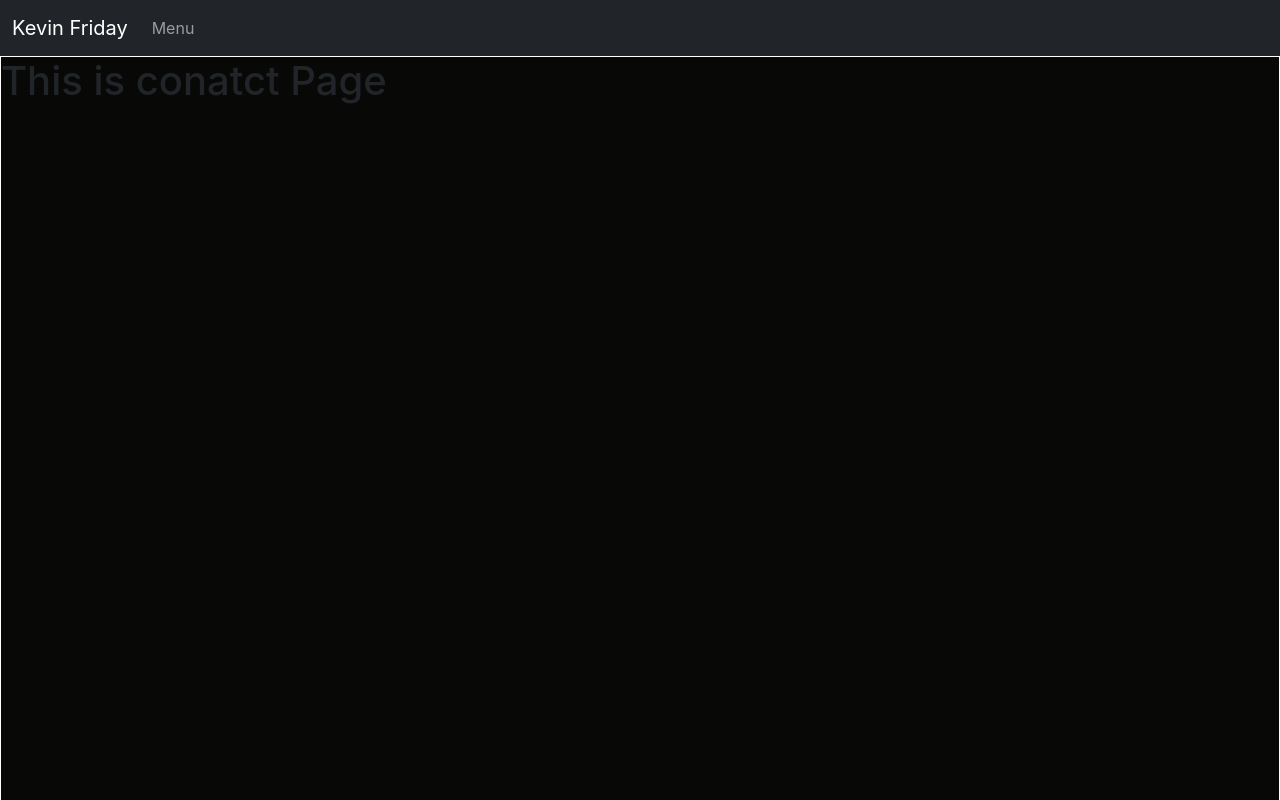
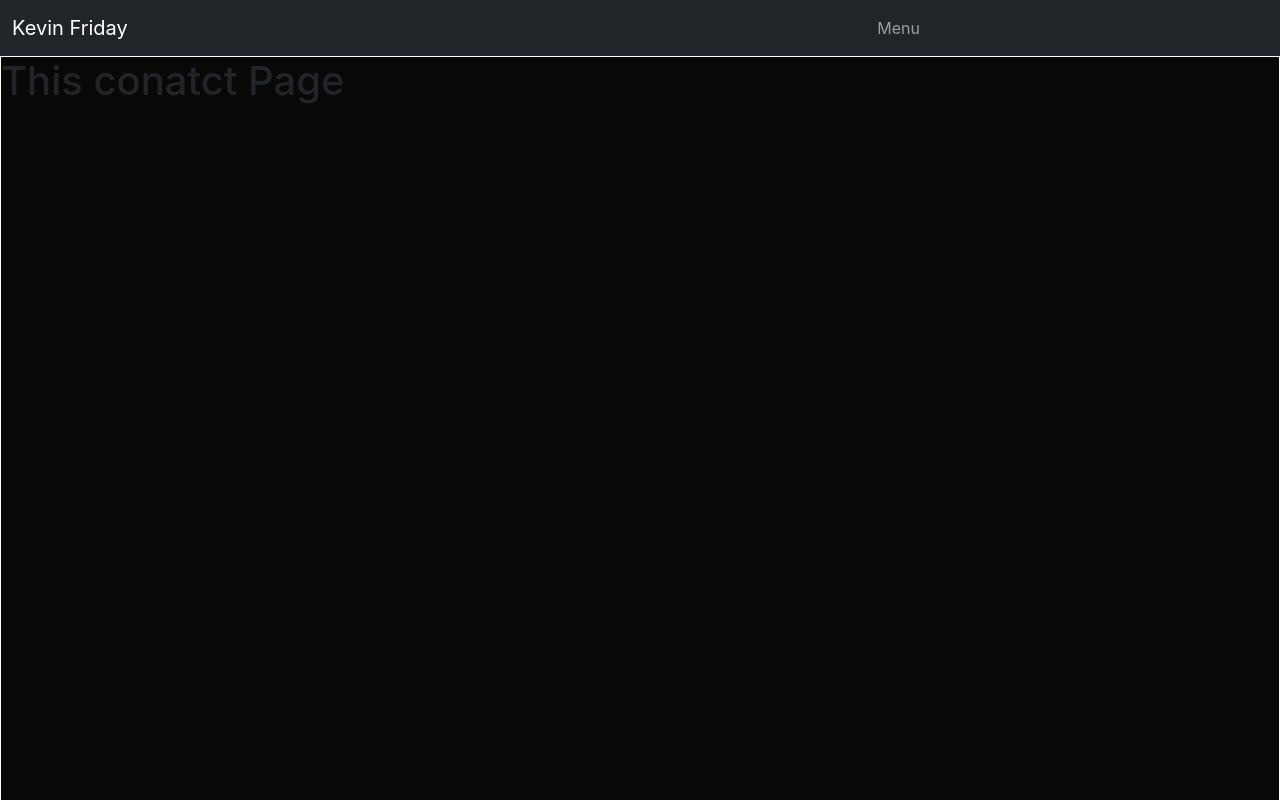
Before and after one commit to drkevinfriday/Portfolio_Full_Design, a React (Create React App) app: page /contact in a window 1280 px wide. Shown: the top 800 px of the page. Built offline with nearby package versions, Linux system fonts and the light colour scheme.

Commit message:
nav bar styling

```diff
--- a/src/components/contact.js
+++ b/src/components/contact.js
@@ -3,7 +3,7 @@ import React from 'react'
 const conatct = () => {
     return (
         <section>
-            <h1>This is conatct Page</h1>
+            <h1>This conatct Page</h1>
         </section>
     )
 }
--- a/src/components/nav.js
+++ b/src/components/nav.js
@@ -8,13 +8,14 @@ function NavbarDarkExample() {
     <Navbar variant="dark" bg="dark" expand="lg">
       <Container fluid>
         <Navbar.Brand href="/home">Kevin Friday</Navbar.Brand>
-        <Navbar.Toggle aria-controls="navbar-dark-example" />
+        {/* <Navbar.Toggle aria-controls="navbar-dark-example" /> */}
         <Navbar.Collapse id="navbar-dark-example">
           <Nav>
             <NavDropdown
               id="nav-dropdown-dark-example"
               title="Menu"
               menuVariant="dark"
+             align={{ lg: 'end' }}
 
             >
               <NavDropdown.Item href="/home">
--- a/src/index.css
+++ b/src/index.css
@@ -28,15 +28,58 @@ body {
 
 
   }
+  @media only screen and (max-width: 860px) {
+    .navbar>.container-fluid{
+      display: flex;
+      flex-wrap: inherit;
+      align-items: center;
+      justify-content: center;
+      flex-direction: column;
+    }
 
-  .nav-links{
-    display: flexb;
+    .nav-link {
+      display: flex;
+      padding: var(--bs-nav-link-padding-y) var(--bs-nav-link-padding-x);
+      font-size: var(--bs-nav-link-font-size);
+      font-weight: var(--bs-nav-link-font-weight);
+      color: var(--bs-nav-link-color);
+      text-decoration: none;
+      transition: color .15s ease-in-out,background-color .15s ease-in-out,border-color .15s ease-in-out;
+      justify-content: center;
+  }
+  }
+  @media only screen and (min-width: 860px) {
+    .dropdown-menu-lg-end[data-bs-popper] {
+      right: 125px;
+      left: auto;
+    }
+    .navbar>.container-fluid{
+      display: flex;
+      flex-wrap: inherit;
+      align-items: center;
+      margin-right: 80px;
+    }
 
+    .nav-link {
+      display: flex;
+      padding: var(--bs-nav-link-padding-y) var(--bs-nav-link-padding-x);
+      font-size: var(--bs-nav-link-font-size);
+      font-weight: var(--bs-nav-link-font-weight);
+      color: var(--bs-nav-link-color);
+      text-decoration: none;
+      transition: color .15s ease-in-out,background-color .15s ease-in-out,border-color .15s ease-in-out;
+      justify-content: center;
+      margin-right: 260px;
+  }
+  }
+
+  .navbar-expand-lg .navbar-collapse {
+    display: flex!important;
+    flex-basis: auto;
+    justify-content: flex-end;
 
   }
-  .nav-box{
 
-  }
 
   .navbar-nav{
     flex-direction: row;
```
Also changed, not shown: src/components/header.js (+4 -4 lines).
